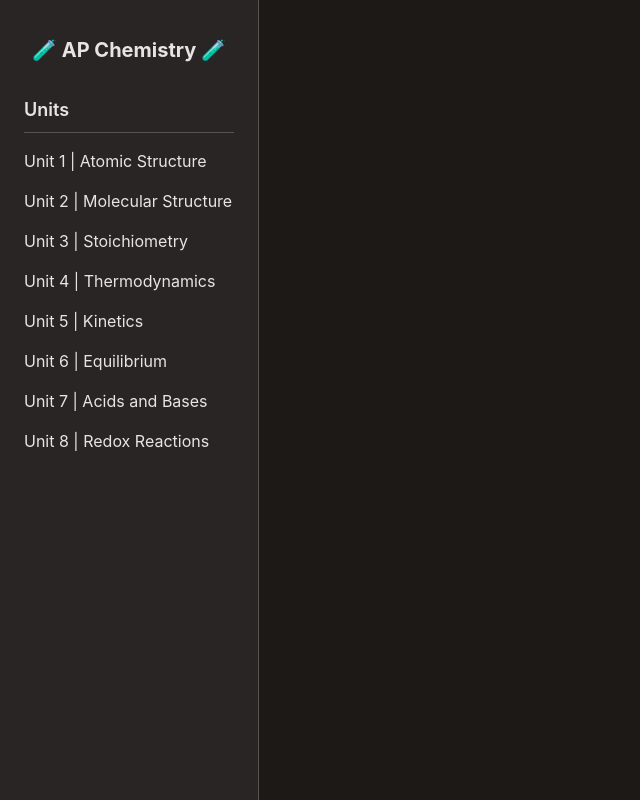
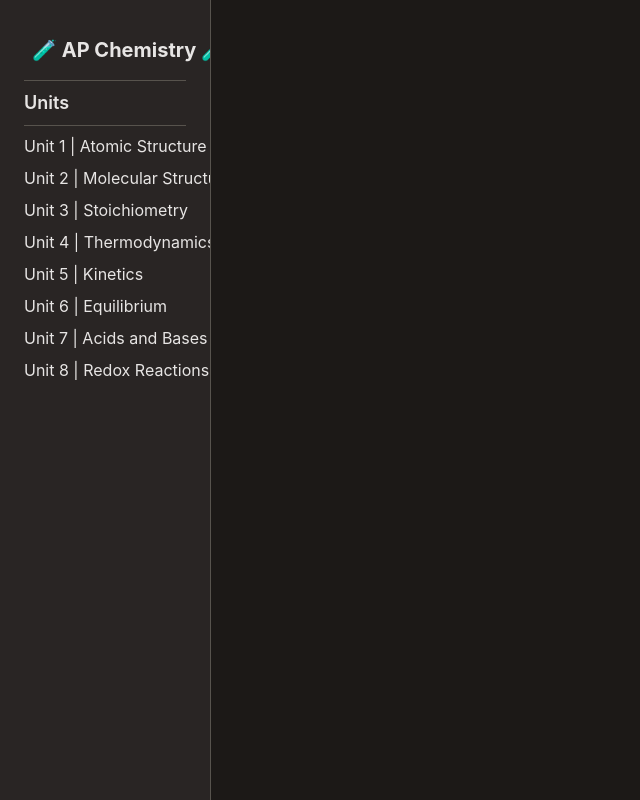
Before and after one commit to ethanillingsworth/AP-Chemistry, a React (Vite) app: page / in a window 1280 px wide. Shown: the whole page, without its empty margins (0-640 px from the left). Built offline with nearby package versions, Linux system fonts and the light colour scheme.

Commit message:
add unit 2 home and update sidebar to be able to scroll

```diff
--- a/package.json
+++ b/package.json
@@ -21,7 +21,7 @@
 		"postcss": "^8.4.31"
 	},
 	"scripts": {
-    "start": "BROWSER=none WDS_SOCKET_PORT=0 vite --port 3000",
+		"start": "BROWSER=none WDS_SOCKET_PORT=0 vite",
 		"build": "vite build",
 		"preview": "vite preview",
 		"test": "vitest"
--- /dev/null
+++ b/public/markdown/unit-2/home.md
@@ -0,0 +1,46 @@
+# Unit 2 | Molecular and Ionic Compound Structure & Properties
+
+**Exam Weight:** 7–9% of the AP Exam
+
+Unit 2 focuses on how atomic structure relates to the macroscopic properties of substances. It explores the structure and arrangement of atoms, ions, or molecules, and how the chemical bonds between them determine both the chemical and physical properties of materials.
+
+## [2.1 Types of Bonds](/unit-2/topic-2.1)
+
+- **Electronegativity Trends:** Electronegativity increases across a period from left to right and decreases down a group.
+- **Nonpolar Covalent Bonds:** Formed when valence electrons are shared between atoms of similar electronegativity.
+- **Polar Covalent Bonds:** Formed when valence electrons are shared between atoms of unequal electronegativity, creating a partial negative charge on the more electronegative atom.
+- **Ionic vs. Covalent Classification:** Generally, metal and non-metal bonds are ionic, while bonds between two nonmetals are covalent, but examining compound properties is the most accurate way to characterize the bond.
+
+## [2.2 Intramolecular Force and Potential Energy](/unit-2/topic-2.2)
+
+- **Potential Energy Graphs:** A graph of potential energy versus distance illustrates the equilibrium bond length (lowest potential energy) and bond energy (energy required to separate atoms).
+- **Bond Length and Energy:** Bond length depends on atom size and bond order; higher-order bonds (e.g., double or triple) are shorter and have larger bond energies.
+- **Coulomb's Law in Bonds:** The interaction strength between ions is stronger with larger ionic charges and smaller ionic radii.
+
+## [2.3 Structure of Ionic Solids](/unit-2/topic-2.3)
+
+- **Crystal Lattice:** Cations and anions are arranged in a systematic, periodic 3-D array.
+- **Maximizing Stability:** This 3-D arrangement maximizes the attractive forces between cations and anions while minimizing repulsive forces.
+
+## [2.4 Structure of Metals and Alloys](/unit-2/topic-2.4)
+
+- **Metallic Bonding:** Represented as an array of positive metal ions surrounded by delocalized valence electrons, often called a "sea of electrons".
+- **Interstitial Alloys:** Formed when smaller atoms fill the interstitial spaces between larger atoms in the metallic lattice.
+- **Substitutional Alloys:** Formed when atoms of comparable radii substitute for one another within the crystal lattice.
+
+## [2.5 Lewis Diagrams](/unit-2/topic-2.5)
+
+- **Diagram Principles:** Lewis diagrams represent molecules and are constructed using established principles for arranging valence electrons.
+- **Model Limitations:** There are limitations to Lewis structures, particularly when dealing with molecules that possess an odd number of valence electrons.
+
+## [2.6 Resonance and Formal Charge](/unit-2/topic-2.6)
+
+- **Resonance:** Included as a refinement when more than one equivalent Lewis structure can be drawn, providing more accurate predictions of molecular properties.
+- **Formal Charge:** Used alongside the octet rule as a criterion to determine the best model among several possible, valid, non-equivalent Lewis diagrams.
+
+## [2.7 VSEPR and Bond Hybridization](/unit-2/topic-2.7)
+
+- **VSEPR Theory:** Uses the Coulombic repulsion between electrons to predict the geometric arrangement of electron pairs around a central atom.
+- **Predicting Properties:** Both Lewis diagrams and VSEPR theory are used to predict molecular geometry, bond angles, relative bond energies, bond lengths, dipole moments, and hybridization.
+- **Hybridization:** Describes the arrangement of electrons around a central atom, with $sp$ having $180^\circ$ angles, $sp^2$ having $120^\circ$ angles, and $sp^3$ having $109.5^\circ$ angles.
+- **Sigma and Pi Bonds:** Bond formation involves atomic orbital overlap; sigma bonds are stronger and have greater bond energy than pi bonds, while pi bonds prevent bond rotation.
--- a/src/Sidebar.jsx
+++ b/src/Sidebar.jsx
@@ -1,11 +1,13 @@
 export default function Sidebar() {
 	return (
 		<div className="sidebar">
-            <a href="/">
+			<div className="wrapper">
+				<a href="/" className="sticky top-0">
 					<h1>🧪 AP Chemistry 🧪</h1>
 				</a>
 
 				<h2>Units</h2>
+
 				<a href="/unit-1">Unit 1 | Atomic Structure</a>
 				<a href="/unit-2">Unit 2 | Molecular Structure</a>
 				<a href="/unit-3">Unit 3 | Stoichiometry</a>
@@ -15,5 +17,6 @@ export default function Sidebar() {
 				<a href="/unit-7">Unit 7 | Acids and Bases</a>
 				<a href="/unit-8">Unit 8 | Redox Reactions</a>
 			</div>
+		</div>
 	);
 }
--- a/src/index.css
+++ b/src/index.css
@@ -5,7 +5,7 @@
 	--color-foreground: var(--color-stone-800);
 	--color-border: var(--color-stone-600);
 	--color-text: var(--color-stone-200);
-    --color-accent: var(--color-emerald-600);
+	--color-accent: var(--color-teal-300);
 }
 
 @layer base {
@@ -18,14 +18,17 @@
 	}
 
 	.sidebar {
-        @apply flex flex-col gap-2 bg-foreground border-r border-border text-text p-4 px-6 w-fit h-dvh;
+		@apply bg-foreground border-r border-border text-text h-dvh w-1/5 overflow-auto;
 
+		.wrapper {
+			@apply flex flex-col gap-2 p-4 px-6;
+		}
 		> * {
 			@apply my-1;
 		}
 
 		h1 {
-            @apply text-xl font-bold p-4 px-2;
+			@apply text-xl font-bold p-4 px-2 border-b border-border bg-foreground;
 		}
 
 		h2 {
```
Also changed, not shown: .devcontainer/devcontainer.json (deleted), .devcontainer/icon.svg (deleted), 1 other file (tests, documents, lock files or other folders). Lines whose indentation alone changed are shown as unchanged.
